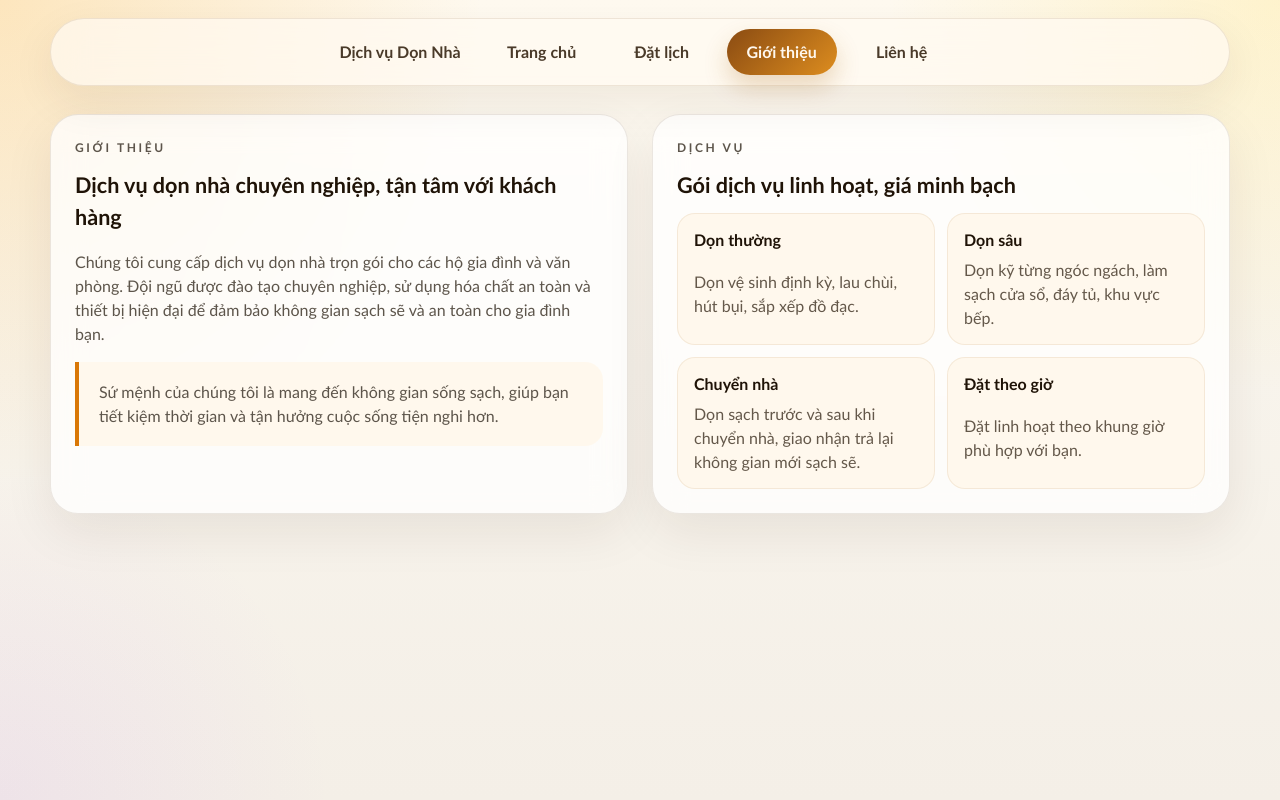
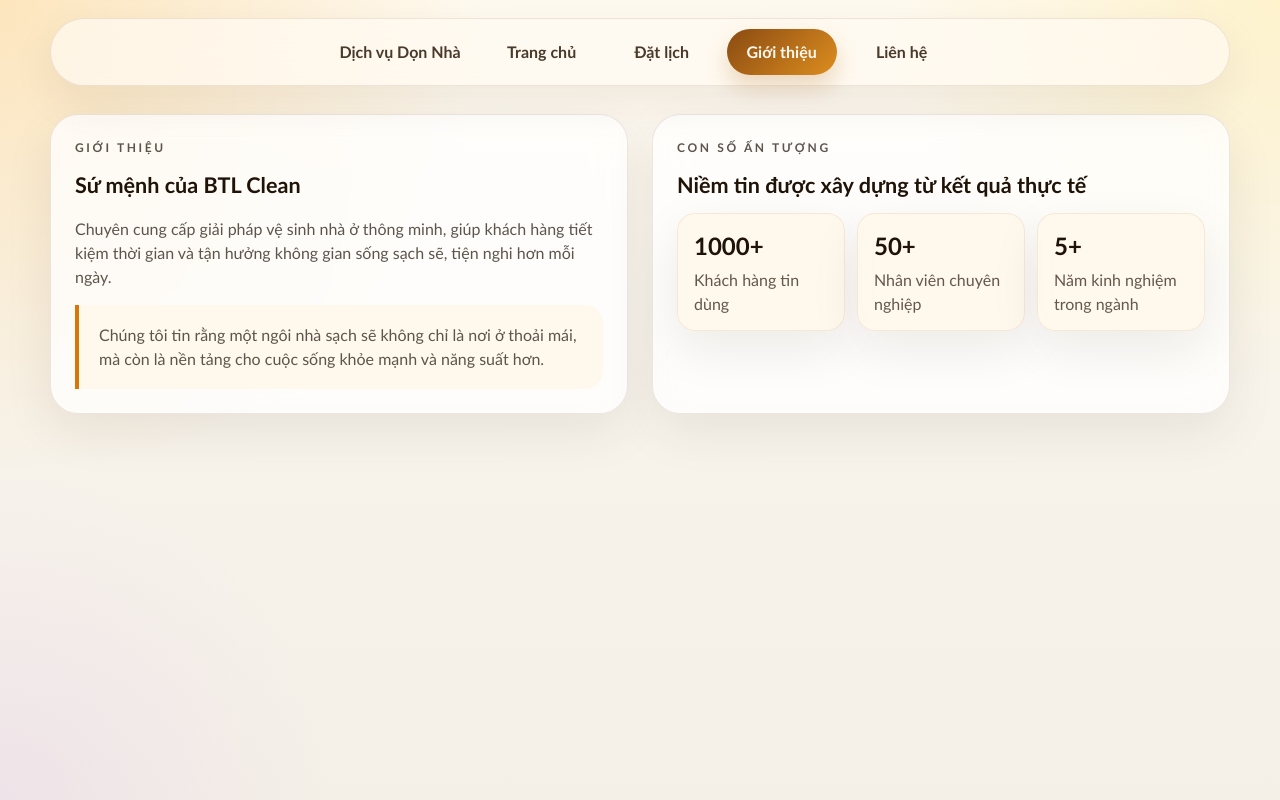
Before and after one commit to tai75/BTLDevOps, a React (Vite) app in the folder frontend/: page /about in a window 1280 px wide. Built offline with nearby package versions, Linux system fonts and the light colour scheme.

Commit message:
feat(frontend): viết lại booking và about theo hướng khách hàng

```diff
--- a/frontend/src/App.css
+++ b/frontend/src/App.css
@@ -278,6 +278,47 @@
   gap: 6px;
 }
 
+.process-list {
+  display: grid;
+  gap: 12px;
+}
+
+.process-item {
+  display: grid;
+  grid-template-columns: auto 1fr;
+  gap: 14px;
+  padding: 16px 18px;
+  border-radius: 20px;
+  background: rgba(255, 248, 236, 0.96);
+  border: 1px solid rgba(172, 122, 62, 0.12);
+}
+
+.process-item p {
+  margin: 4px 0 0;
+  color: #64584a;
+}
+
+.process-number {
+  width: 42px;
+  height: 42px;
+  display: inline-flex;
+  align-items: center;
+  justify-content: center;
+  border-radius: 14px;
+  background: linear-gradient(135deg, #8a4b12, #f59e0b);
+  color: #fff;
+  font-weight: 800;
+  letter-spacing: 0.04em;
+}
+
+.booking-panel .section-head p {
+  margin-bottom: 0;
+}
+
+.booking-panel .section-head h2 {
+  margin-bottom: 8px;
+}
+
 .highlight-band {
   display: grid;
   gap: 12px;
--- a/frontend/src/pages/About.tsx
+++ b/frontend/src/pages/About.tsx
@@ -3,38 +3,33 @@
     <section className="about-grid">
       <div className="page-card">
         <p className="eyebrow">Giới thiệu</p>
-        <h2>Dịch vụ dọn nhà chuyên nghiệp, tận tâm với khách hàng</h2>
+        <h2>Sứ mệnh của BTL Clean</h2>
         <p>
-          Chúng tôi cung cấp dịch vụ dọn nhà trọn gói cho các hộ gia đình và văn phòng. Đội ngũ được đào tạo
-          chuyên nghiệp, sử dụng hóa chất an toàn và thiết bị hiện đại để đảm bảo không gian sạch sẽ và
-          an toàn cho gia đình bạn.
+          Chuyên cung cấp giải pháp vệ sinh nhà ở thông minh, giúp khách hàng tiết kiệm thời gian và tận
+          hưởng không gian sống sạch sẽ, tiện nghi hơn mỗi ngày.
         </p>
 
         <p className="decor-quote">
-          Sứ mệnh của chúng tôi là mang đến không gian sống sạch, giúp bạn tiết kiệm thời gian và tận hưởng
-          cuộc sống tiện nghi hơn.
+          Chúng tôi tin rằng một ngôi nhà sạch sẽ không chỉ là nơi ở thoải mái, mà còn là nền tảng cho cuộc
+          sống khỏe mạnh và năng suất hơn.
         </p>
       </div>
 
       <div className="page-card">
-        <p className="eyebrow">Dịch vụ</p>
-        <h2>Gói dịch vụ linh hoạt, giá minh bạch</h2>
-        <div className="benefit-list">
-          <div className="benefit-item">
-            <strong>Dọn thường</strong>
-            <span>Dọn vệ sinh định kỳ, lau chùi, hút bụi, sắp xếp đồ đạc.</span>
+        <p className="eyebrow">Con số ấn tượng</p>
+        <h2>Niềm tin được xây dựng từ kết quả thực tế</h2>
+        <div className="stat-grid">
+          <div className="metric-card">
+            <strong>1000+</strong>
+            <span>Khách hàng tin dùng</span>
           </div>
-          <div className="benefit-item">
-            <strong>Dọn sâu</strong>
-            <span>Dọn kỹ từng ngóc ngách, làm sạch cửa sổ, đáy tủ, khu vực bếp.</span>
+          <div className="metric-card">
+            <strong>50+</strong>
+            <span>Nhân viên chuyên nghiệp</span>
           </div>
-          <div className="benefit-item">
-            <strong>Chuyển nhà</strong>
-            <span>Dọn sạch trước và sau khi chuyển nhà, giao nhận trả lại không gian mới sạch sẽ.</span>
-          </div>
-          <div className="benefit-item">
-            <strong>Đặt theo giờ</strong>
-            <span>Đặt linh hoạt theo khung giờ phù hợp với bạn.</span>
+          <div className="metric-card">
+            <strong>5+</strong>
+            <span>Năm kinh nghiệm trong ngành</span>
           </div>
         </div>
       </div>
--- a/frontend/src/pages/Booking.tsx
+++ b/frontend/src/pages/Booking.tsx
@@ -80,31 +80,43 @@
     <section className="booking-layout">
       <aside className="page-card">
         <div className="section-head">
-          <p className="eyebrow">Form đặt lịch</p>
-          <h2>Ghi nhận lịch dọn nhà</h2>
+          <p className="eyebrow">Quy trình dịch vụ</p>
+          <h2>Hướng dẫn đặt lịch</h2>
         </div>
 
         <p>
-          Trang này được thiết kế để người dùng điền thông tin nhanh, dễ đọc và có cảm giác rõ ràng khi
-          gửi form. Nếu backend sẵn sàng, đây là phần tương tác quan trọng nhất của giao diện.
+          Chỉ với 4 bước đơn giản, bạn có thể đặt lịch dọn nhà nhanh chóng và chủ động chọn thời gian phù
+          hợp nhất cho gia đình mình.
         </p>
 
-        <div className="benefit-list">
-          <div className="benefit-item">
-            <strong>Rõ ràng</strong>
-            <span>Các trường nhập được nhóm theo logic để tránh cảm giác rối.</span>
+        <div className="process-list">
+          <div className="process-item">
+            <span className="process-number">01</span>
+            <div>
+              <strong>Điền thông tin</strong>
+              <p>Nhập họ tên, số điện thoại và địa chỉ để chúng tôi tiếp nhận yêu cầu.</p>
+            </div>
           </div>
-          <div className="benefit-item">
-            <strong>Thực dụng</strong>
-            <span>Form đúng với API hiện có, không thêm bước thừa.</span>
+          <div className="process-item">
+            <span className="process-number">02</span>
+            <div>
+              <strong>Chọn gói dịch vụ</strong>
+              <p>Lựa chọn gói dọn phù hợp theo nhu cầu và mức độ làm sạch mong muốn.</p>
+            </div>
           </div>
-          <div className="benefit-item">
-            <strong>Thuyết trình tốt</strong>
-            <span>Bạn có thể giải thích đây là UI có cấu trúc, không phải form demo đơn giản.</span>
+          <div className="process-item">
+            <span className="process-number">03</span>
+            <div>
+              <strong>Xác nhận thời gian</strong>
+              <p>Chọn ngày và giờ thuận tiện, đội ngũ sẽ liên hệ xác nhận ngay sau đó.</p>
+            </div>
           </div>
-          <div className="benefit-item">
-            <strong>Responsive</strong>
-            <span>Layout tự co giãn, không vỡ trên máy tính bảng hay điện thoại.</span>
+          <div className="process-item">
+            <span className="process-number">04</span>
+            <div>
+              <strong>Nhân viên đến làm việc</strong>
+              <p>Đội ngũ sẽ có mặt đúng hẹn để hoàn thành công việc một cách chuyên nghiệp.</p>
+            </div>
           </div>
         </div>
 
@@ -116,8 +128,9 @@
 
       <form onSubmit={handleSubmit} className="booking-panel">
         <div className="section-head">
-          <p className="eyebrow">Nhập thông tin</p>
-          <h2>Đặt lịch theo nhu cầu của bạn</h2>
+          <p className="eyebrow">Thông tin đặt lịch</p>
+          <h2>Điền form để nhận báo giá nhanh</h2>
+          <p>Vui lòng điền đầy đủ thông tin để chúng tôi xác nhận và sắp xếp nhân viên phù hợp.</p>
         </div>
 
         <label>
```
